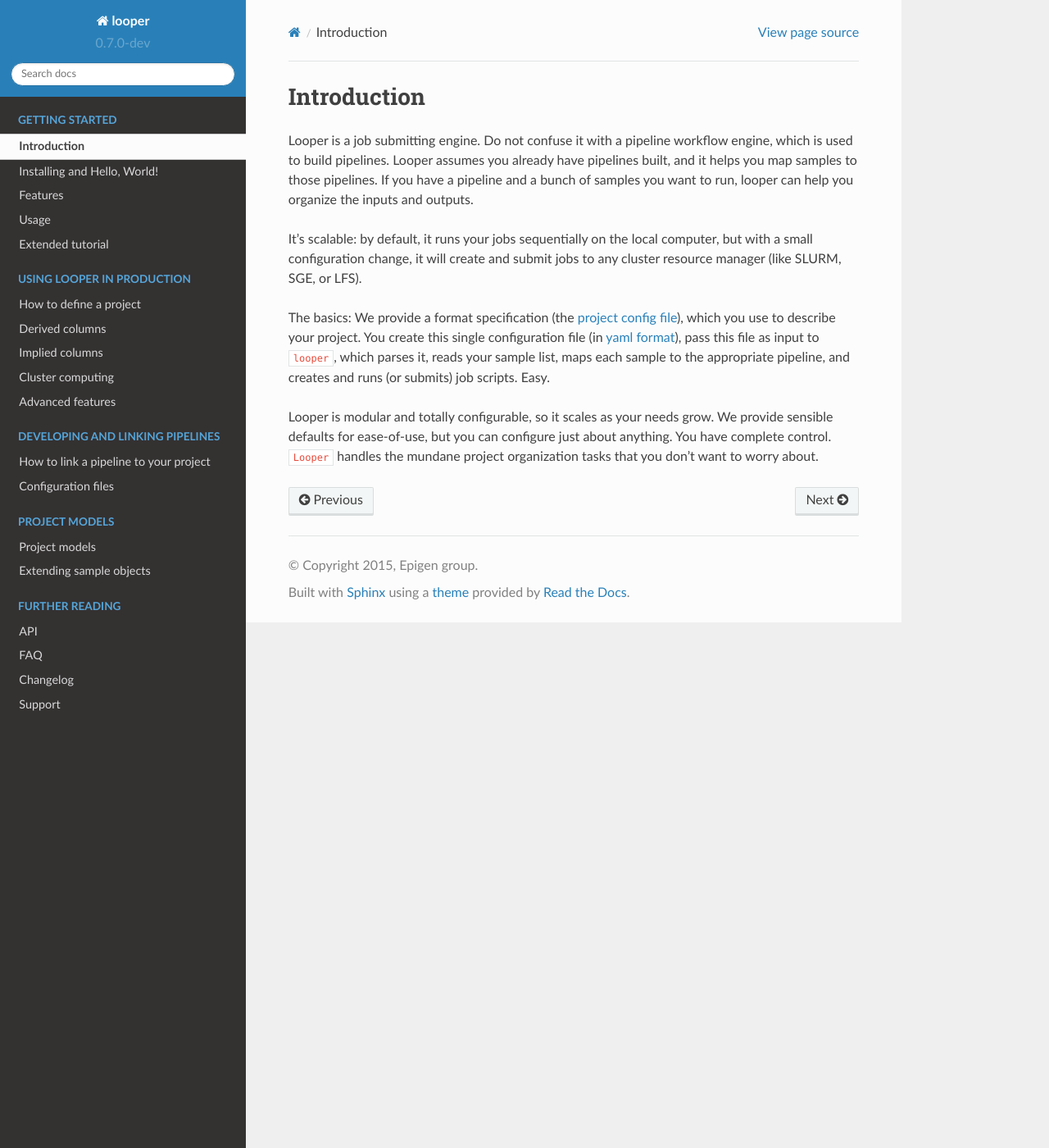
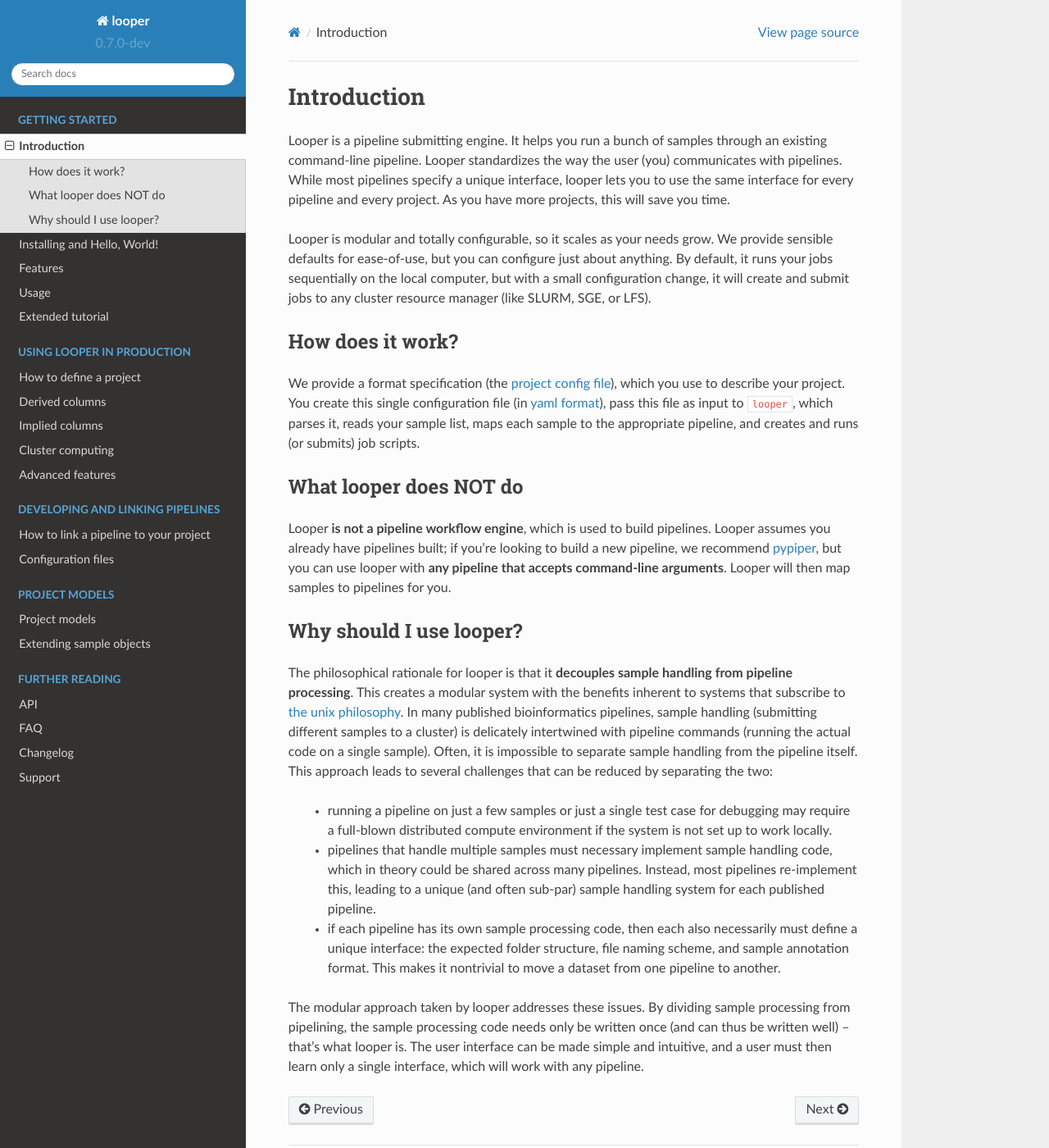
Before and after one commit to pepkit/peppy, a Sphinx documentation site: the page built from doc/source/intro.rst, in a window 1280 px wide and 1400 px high. Shown: the whole window at 82% size. Built offline with Sphinx 7.4.7 and the Read the Docs theme 2.0.0, drawn with Linux system fonts in a browser that asks for light colours.

Commit message:
docs updates

```diff
--- a/doc/source/faq.rst
+++ b/doc/source/faq.rst
@@ -2,7 +2,7 @@
 =========================
 
 - Why isn't the ``looper`` executable in my path?
-	By default, Python packages are installed to ``~/.local/bin``. You can add this location to your path by appending it (``export PATH=$PATH:~/.local/bin``). See discussion about this issue here: https://github.com/epigen/looper/issues/8
+	By default, Python packages are installed to ``~/.local/bin``. You can add this location to your path by appending it (``export PATH=$PATH:~/.local/bin``).
 
 - How can I run my jobs on a cluster?
 	See :ref:`cluster resource managers <cluster-resource-managers>`.
@@ -14,4 +14,4 @@
 	`Pypiper <http://pypiper.readthedocs.io/>`_ and `Looper <http://looper.readthedocs.io/>`_ work together as a comprehensive pipeline management system. `Pypiper <http://pypiper.readthedocs.io/>`_ builds individual, single-sample pipelines that can be run one sample at a time. `Looper <http://looper.readthedocs.io/>`_ then processes groups of samples, submitting appropriate pipelines to a cluster or server. The two projects are independent and can be used separately, but they are most powerful when combined.
 
 - Why isn't looper submitting my pipeline: ``Not submitting, flag found: ['*_completed.flag']``?
-	When using ``looper run``, looper first checks the sample output directly for flag files for each sample (which can be `_completed.flag`, or `_running.flag`, or `_failed.flag`). Typically, we don't want to resubmit a job that's already running or already finished, so by default, looper **will not submit a job when it finds a flag file**. This is what the message above is indicating. If you do in fact want to re-rerun a sample (maybe you've updated the pipeline, or you want to run restart a failed attempt), you can do so by just passing ``--ignore-flags`` to looper at startup. This will skip the flag check **for all samples**. If you only want to re-run or restart a few samples, it's best to just delete the flag files for the samples you want to restart.
+	When using ``looper run``, looper first checks the sample output for flag files (which can be `_completed.flag`, or `_running.flag`, or `_failed.flag`). Typically, we don't want to resubmit a job that's already running or already finished, so by default, looper **will not submit a job when it finds a flag file**. This is what the message above is indicating. If you do in fact want to re-rerun a sample (maybe you've updated the pipeline, or you want to run restart a failed attempt), you can do so by just passing ``--ignore-flags`` to looper at startup. This will skip the flag check **for all samples**. If you only want to re-run or restart a few samples, it's best to just delete the flag files for the samples you want to restart, then use ``looper run`` as normal.
--- a/doc/source/features.rst
+++ b/doc/source/features.rst
@@ -5,13 +5,13 @@
 Simplicity for the beginning, power when you need to expand.
 
 - **Flexible pipelines:**
-	Use looper with any pipeline, any library, in any domain. We designed it to work with `Pypiper <http://pypiper.readthedocs.io/>`_, but looper has an infinitely flexible command-line argument system that will let you configure it to work with  any script (pipeline) that accepts command-line arguments. You can also configure looper to submit multiple pipelines per sample.
+	Use looper with any pipeline, any library, in any domain. We designed it to work with `pypiper <http://pypiper.readthedocs.io/>`_, but looper has an infinitely flexible command-line argument system that will let you configure it to work with  any script (pipeline) that accepts command-line arguments. You can also configure looper to submit multiple pipelines per sample.
 
 - **Flexible compute:**
 	If you don't change any settings, looper will simply run your jobs serially. But Looper includes a templating system that will let you process your pipelines on any cluster resource manager (SLURM, SGE, etc.). We include default templates for SLURM and SGE, but it's easy to add your own as well. Looper also gives you a way to determine which compute queue/partition to submit on-the-fly, by passing the ``--compute`` parameter to your call to ``looper run``, making it simple to use by default, but very flexible if you have complex resource needs.
 
 - **Standardized project definition:**
-	Looper defines a flexible standard format for describing projects, and there are other tools that can read these same formats. For example, we are working on an R package that will read the same project definition and provide all your sample metadata (and pipeline results) in an R analysis environment, with no additional effort. With a standardized project definition, the possibilities are endless.
+	Looper reads a flexible standard format for describing projects, which we call PEP (Portable Encapsulated Projects). Once you describe your project in this format, other PEP-compatible tools can also read your project. For example, you may use the `pepr <https://github.com/pepkit/pepr>`_ R package or the (pending) ``pep`` python package to import all your sample metadata (and pipeline results) in an R or python analysis environment. With a standardized project definition, the possibilities are endless.
 
 - **Subprojects:**
 	Subprojects make it easy to define two very similar projects without duplicating project metadata.
@@ -20,7 +20,7 @@
 	Looper is job-aware and will not submit new jobs for samples that are already running or finished, making it easy to add new samples to existing projects, or re-run failed samples.
 
 - **Flexible input files:**
-	Looper's *derived column* feature lets you easily use samples with input files on different file systems or from different projects, with different naming conventions. This also makes it easy to share projects across compute environments without having to change sample annotations.
+	Looper's *derived column* feature makes projects portable. You can use it to collate samples with input files on different file systems or from different projects, with different naming conventions. How it works: you specify a variable filepath like ``/path/to/{sample_name}.txt``, and looper populates these file paths on the fly using metadata from your sample sheet. This makes it easy to share projects across compute environments or individuals without having to change sample annotations to point at different places.
 
 - **Flexible resources:**
 	Looper has an easy-to-use resource requesting scheme. With a few lines to define CPU, memory, clock time, or anything else, pipeline authors can specify different computational resources depending on the size of the input sample and pipeline to run. Or, just use a default if you don't want to mess with setup.
--- a/doc/source/hello-world.rst
+++ b/doc/source/hello-world.rst
@@ -41,6 +41,6 @@
 
 .. HINT::
 
-	If the looper executable isn't in your path, add it with ``export PATH=~/.local/bin:$PATH`` -- check out the :doc:`FAQ <faq>`.
+	If the looper executable isn't in your path, add it with ``export PATH=~/.local/bin:$PATH``.
 
 Now just read the explanation in the `Hello, Looper! example repository <https://github.com/databio/hello_looper>`_ to understand what you've accomplished.
--- a/doc/source/intro.rst
+++ b/doc/source/intro.rst
@@ -2,10 +2,32 @@
 Introduction
 =====================================
 
-Looper is a job submitting engine. Do not confuse it with a pipeline workflow engine, which is used to build pipelines. Looper assumes you already have pipelines built, and it helps you map samples to those pipelines. If you have a pipeline and a bunch of samples you want to run, looper can help you organize the inputs and outputs.
+Looper is a pipeline submitting engine. It helps you run a bunch of samples through an existing command-line pipeline. Looper standardizes the way the user (you) communicates with pipelines. While most pipelines specify a unique interface, looper lets you to use the same interface for every pipeline and every project. As you have more projects, this will save you time.
 
-It's scalable: by default, it runs your jobs sequentially on the local computer, but with a small configuration change, it will create and submit jobs to any cluster resource manager (like SLURM, SGE, or LFS).
+Looper is modular and totally configurable, so it scales as your needs grow. We provide sensible defaults for ease-of-use, but you can configure just about anything. By default, it runs your jobs sequentially on the local computer, but with a small configuration change, it will create and submit jobs to any cluster resource manager (like SLURM, SGE, or LFS).
 
-The basics: We provide a format specification (the :ref:`project config file <project-config-file>`), which you use to describe your project. You create this single configuration file (in `yaml format <http://www.yaml.org/>`_), pass this file as input to ``looper``, which parses it, reads your sample list, maps each sample to the appropriate pipeline, and creates and runs (or submits) job scripts. Easy.
 
-Looper is modular and totally configurable, so it scales as your needs grow. We provide sensible defaults for ease-of-use, but you can configure just about anything. You have complete control. ``Looper`` handles the mundane project organization tasks that you don't want to worry about.
+
+How does it work?
+^^^^^^^^^^^^^^^^^^^^^^^^^^^^
+
+We provide a format specification (the :ref:`project config file <project-config-file>`), which you use to describe your project. You create this single configuration file (in `yaml format <http://www.yaml.org/>`_), pass this file as input to ``looper``, which parses it, reads your sample list, maps each sample to the appropriate pipeline, and creates and runs (or submits) job scripts.
+
+What looper does NOT do
+^^^^^^^^^^^^^^^^^^^^^^^^^^^^
+
+Looper **is not a pipeline workflow engine**, which is used to build pipelines. Looper assumes you already have pipelines built; if you're looking to build a new pipeline, we recommend `pypiper <http://pypiper.readthedocs.io/>`_, but you can use looper with **any pipeline that accepts command-line arguments**. Looper will then map samples to pipelines for you.
+
+
+Why should I use looper?
+^^^^^^^^^^^^^^^^^^^^^^^^^^^^
+
+The philosophical rationale for looper is that it **decouples sample handling from pipeline processing**. This creates a modular system with the benefits inherent to systems that subscribe to `the unix philosophy <https://en.wikipedia.org/wiki/Unix_philosophy>`_. In many published bioinformatics pipelines, sample handling (submitting different samples to a cluster) is delicately intertwined with pipeline commands (running the actual code on a single sample). Often, it is impossible to separate sample handling from the pipeline itself. This approach leads to several challenges that can be reduced by separating the two:
+
+	* running a pipeline on just a few samples or just a single test case for debugging may require a full-blown distributed compute environment if the system is not set up to work locally.
+
+	* pipelines that handle multiple samples must necessary implement sample handling code, which in theory could be shared across many pipelines. Instead, most pipelines re-implement this, leading to a unique (and often sub-par) sample handling system for each published pipeline.
+
+	* if each pipeline has its own sample processing code, then each also necessarily must define a unique interface: the expected folder structure, file naming scheme, and sample annotation format. This makes it nontrivial to move a dataset from one pipeline to another.
+
+The modular approach taken by looper addresses these issues. By dividing sample processing from pipelining, the sample processing code needs only be written once (and can thus be written well) -- that's what looper is. The user interface can be made simple and intuitive, and a user must then learn only a single interface, which will work with any pipeline.
--- a/doc/source/pipeline-interface-mapping.rst.inc
+++ b/doc/source/pipeline-interface-mapping.rst.inc
@@ -1,5 +1,3 @@
-:orphan:
-
 .. _pi_mapping:
 
 Pipeline interface section: protocol_mapping
@@ -39,7 +37,7 @@
 	  rnaBitSeq.py -f,
 	  rnaTopHat.py -f
 
-
+..
 	- **Case 3:** a protocol runs one pipeline which depends on another. Example: ``WGBSNM: first;second;third;(fourth, fifth)``
 
 	.. warning::
```
Also changed, not shown: doc/source/pipeline-interface-pipelines.rst.inc (+26 -23 lines), doc/source/pipeline-interface.rst (+7 -3 lines). Lines whose indentation alone changed are shown as unchanged.
